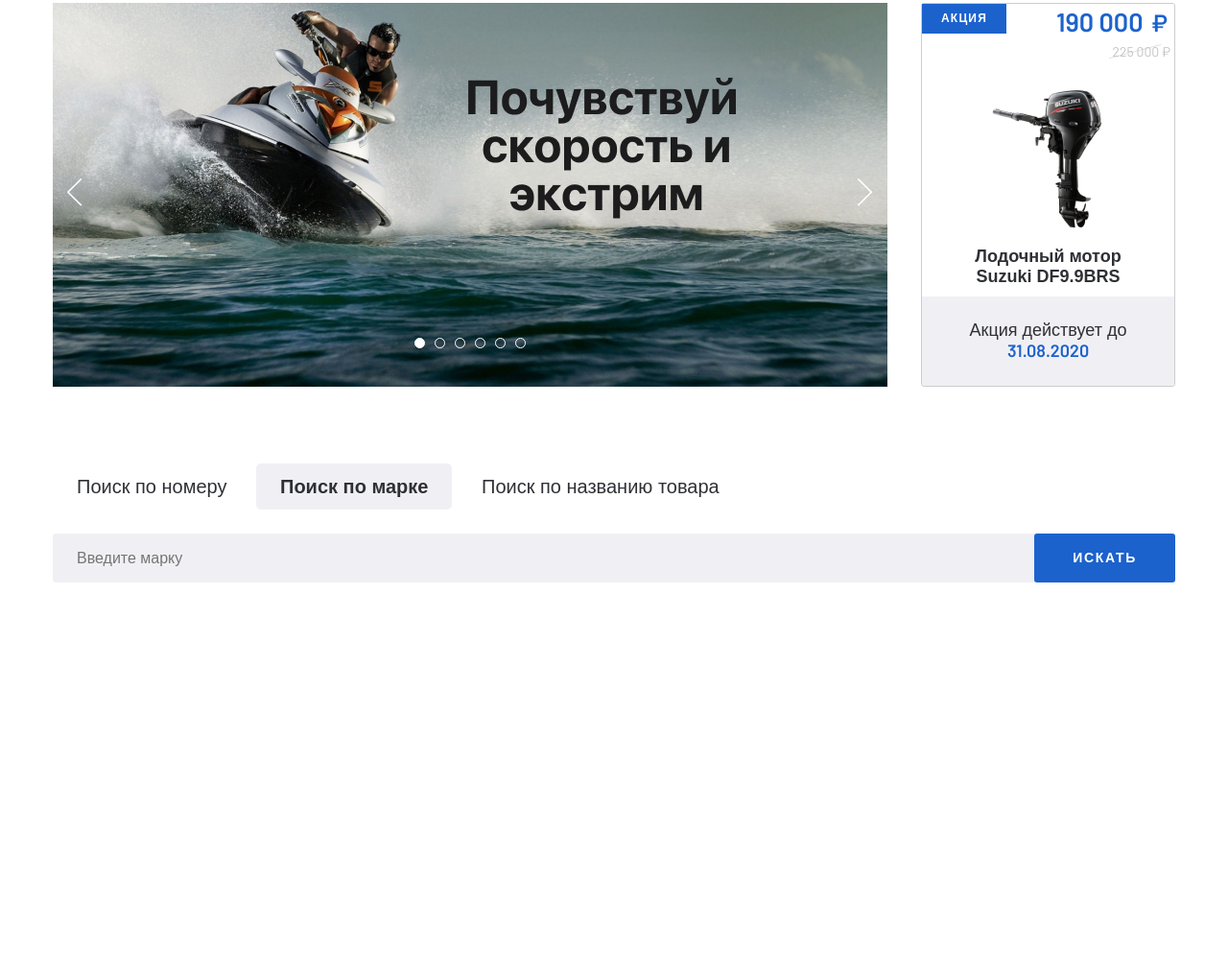
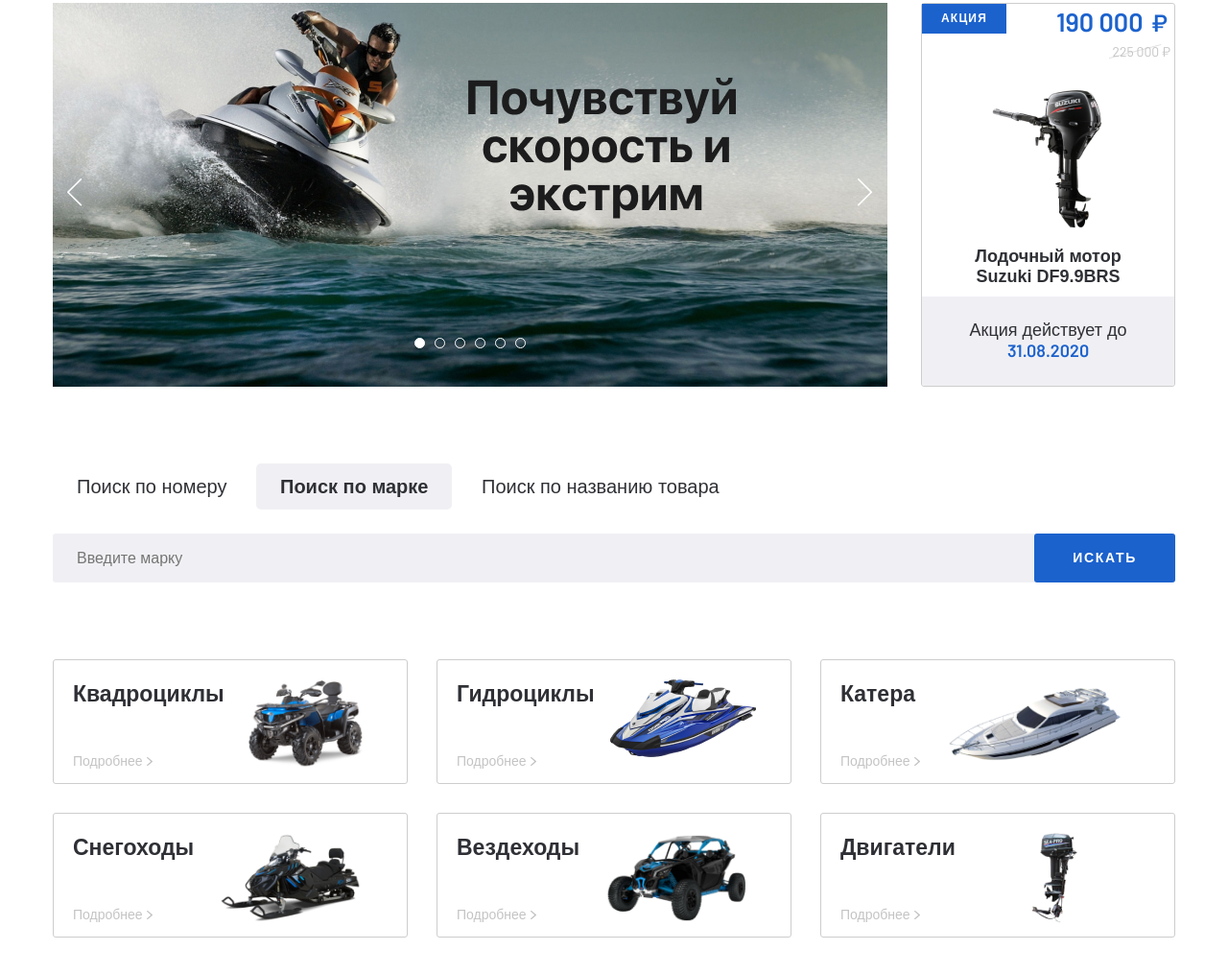
Before and after one commit to DimaGolubenko/drive-moto-html-css, a website: page app/index.html in a window 1280 px wide. Shown: the part 250-1265 px from the top of the page at 96% size. Before the commit the page ends 937 px from the top, so only its background shows below. Drawn offline with nearby package versions, Linux system fonts and the light colour scheme; files that its build step writes are made by us from their sources.

Commit message:
finish categories section

```diff
--- a/app/index.html
+++ b/app/index.html
@@ -191,6 +191,79 @@
           </div>
         </div>
       </section>
+
+      <section class="categories page-section">
+        <div class="container">
+          <div class="categories__inner">
+            <div class="categories-item">
+              <a class="categories-item__inner" href="#">
+                <div class="categories-item__info">
+                  <h2 class="categories-item__title">Квадроциклы</h2>
+                  <span class="categories-item__more">Подробнее</span>
+                </div>
+                <div class="categories-item__image">
+                  <img src="images/categories-1.png" alt="" />
+                </div>
+              </a>
+            </div>
+            <div class="categories-item">
+              <a class="categories-item__inner" href="#">
+                <div class="categories-item__info">
+                  <h2 class="categories-item__title">Гидроциклы</h2>
+                  <span class="categories-item__more">Подробнее</span>
+                </div>
+                <div class="categories-item__image">
+                  <img src="images/categories-2.png" alt="" />
+                </div>
+              </a>
+            </div>
+            <div class="categories-item">
+              <a class="categories-item__inner" href="#">
+                <div class="categories-item__info">
+                  <h2 class="categories-item__title">Катера</h2>
+                  <span class="categories-item__more">Подробнее</span>
+                </div>
+                <div class="categories-item__image">
+                  <img src="images/categories-3.png" alt="" />
+                </div>
+              </a>
+            </div>
+            <div class="categories-item">
+              <a class="categories-item__inner" href="#">
+                <div class="categories-item__info">
+                  <h2 class="categories-item__title">Снегоходы</h2>
+                  <span class="categories-item__more">Подробнее</span>
+                </div>
+                <div class="categories-item__image">
+                  <img src="images/categories-4.png" alt="" />
+                </div>
+              </a>
+            </div>
+            <div class="categories-item">
+              <a class="categories-item__inner" href="#">
+                <div class="categories-item__info">
+                  <h2 class="categories-item__title">Вездеходы</h2>
+                  <span class="categories-item__more">Подробнее</span>
+                </div>
+                <div class="categories-item__image">
+                  <img src="images/categories-5.png" alt="" />
+                </div>
+              </a>
+            </div>
+            <div class="categories-item">
+              <a class="categories-item__inner" href="#">
+                <div class="categories-item__info">
+                  <h2 class="categories-item__title">Двигатели</h2>
+                  <span class="categories-item__more">Подробнее</span>
+                </div>
+                <div class="categories-item__image">
+                  <img src="images/categories-6.png" alt="" />
+                </div>
+              </a>
+            </div>
+          </div>
+        </div>
+      </section>
     </div>
     <script src="https://ajax.googleapis.com/ajax/libs/jquery/3.4.1/jquery.min.js"></script>
     <script src="js/libs.min.js"></script>
--- a/app/scss/pages/_home-page.scss
+++ b/app/scss/pages/_home-page.scss
@@ -67,4 +67,74 @@
       right: 15px;
     }
   }
+
+  //categoties
+  .categories {
+    &__inner {
+      display: flex;
+      flex-wrap: wrap;
+      margin-left: -15px;
+      margin-right: -15px;
+    }
+  }
+
+  .categories-item {
+    width: 33.333%;
+    padding: 0 15px;
+    margin-bottom: 30px;
+
+    &__inner {
+      display: flex;
+      justify-content: space-between;
+      height: 130px;
+      border: 1px solid #cdcdcd;
+      padding: 20px;
+      padding-bottom: 14px;
+      border-radius: 3px;
+
+      &:hover {
+        box-shadow: 3px 3px 20px rgba(50, 50, 50, 0.25);
+        color: #1c62cd;
+      }
+    }
+
+    &__info {
+      display: flex;
+      flex-direction: column;
+      justify-content: space-between;
+      align-items: flex-start;
+    }
+
+    &__title {
+      font-family: "Barlow", sans-serif;
+      font-size: 23px;
+      line-height: 28px;
+    }
+
+    &__more {
+      position: relative;
+      font-size: 14px;
+      line-height: 17px;
+      color: #c4c4c4;
+
+      &::after {
+        content: "";
+        position: absolute;
+        top: 4px;
+        right: -10px;
+        width: 6px;
+        height: 9px;
+        background-image: url("../../images/categories-arrow.svg");
+      }
+    }
+
+    &__image {
+      flex: 1;
+      text-align: center;
+      img {
+        max-width: 100%;
+        max-height: 100%;
+      }
+    }
+  }
 }
```
Also changed, not shown: app/images/categories-1.png (added), app/images/categories-2.png (added), app/images/categories-3.png (added), app/images/categories-4.png (added), app/images/categories-5.png (added), app/images/categories-6.png (added), app/images/categories-arrow.svg (added).
